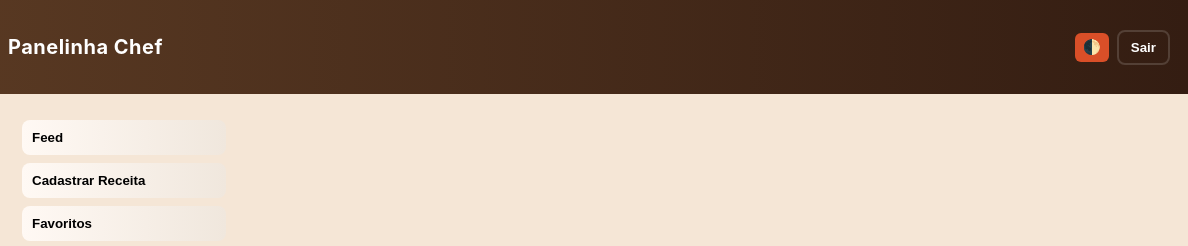
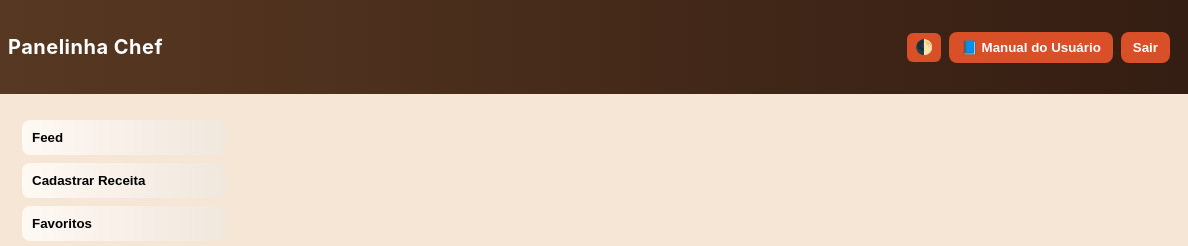
Before and after one commit to ssleonardo2018/panelinhachef, a plain HTML site: page dashboard.html in a window 1280 px wide. Shown: the top 246 px of the page, 92-1280 px from the left. Drawn offline with Linux system fonts and the light colour scheme; sample sign-in values are in the browser's storage.

Commit message:
Add user manual button and script
Added a button to open the user manual and included the corresponding script.

```diff
--- a/dashboard.html
+++ b/dashboard.html
@@ -22,7 +22,8 @@
 
     <div class="actions" id="actionsMenu">
       <button id="toggleDarkDash" class="btn small">🌓</button>
-      <button id="btnLogout" class="btn outline">Sair</button>
+      <button onclick="abrirManual()" class="btn">📘 Manual do Usuário</button>
+      <button id="btnLogout" class="btn">Sair</button>
     </div>
 
     <!-- Menu mobile (hamburguer) -->
@@ -32,6 +33,7 @@
       <button class="mobile-link" data-view="create">Cadastrar Receitas</button>
       <button class="mobile-link" data-view="favorites">Favoritos</button>
       <button class="mobile-link" data-view="profile">Perfil</button>
+      <button onclick="abrirManual()" class="mobile-link">📘 Manual do Usuário</button>
       <button id="mobileLogout" class="mobile-link logout">Sair</button>
     </nav>
   </header>
@@ -118,6 +120,7 @@
   <script src="js/auth.js"></script>
   <script src="js/recipes.js"></script>
   <script src="js/darkmode.js"></script>
+  <script src="js/abrirManual.js"></script>
 
 
 
```
